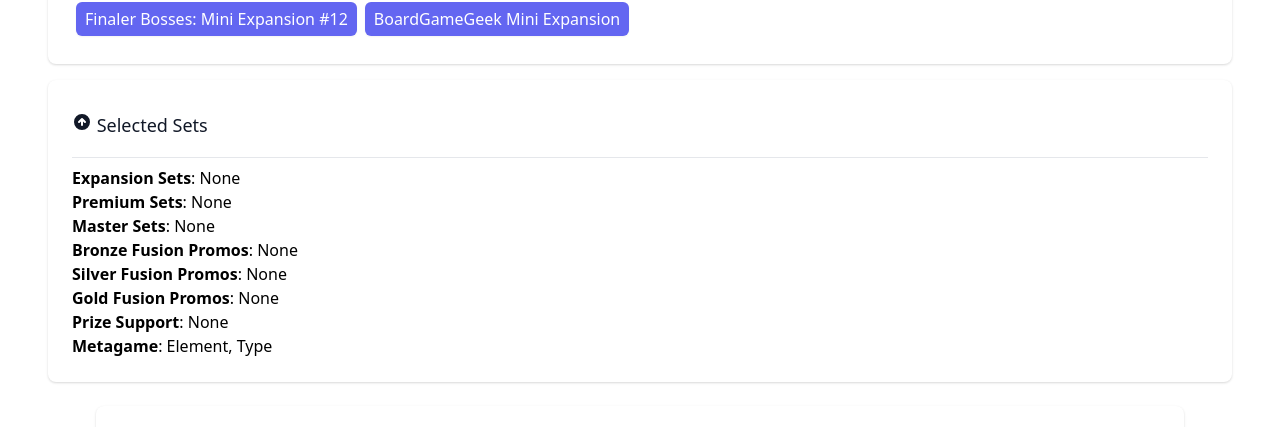
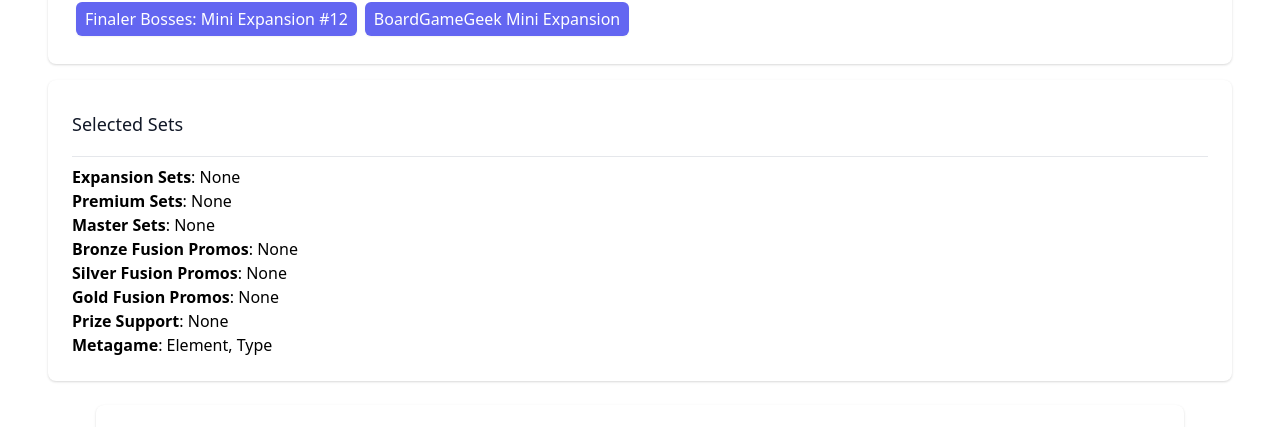
Before and after one commit to arranf/millennium-blades, a Svelte app: page / in a window 1280 px wide. Shown: the part 295-722 px from the top of the page. Built offline with nearby package versions, Linux system fonts and the light colour scheme.

Commit message:
remove: weird ability to hide the selection

```diff
--- a/src/components/ExpansionSelect.svelte
+++ b/src/components/ExpansionSelect.svelte
@@ -1,6 +1,5 @@
 <script lang="ts">
   import { createEventDispatcher } from "svelte";
-  import { scale } from "svelte/transition";
 
   import { ExpansionName } from "../types";
   import { settings } from "../store";
@@ -89,7 +88,7 @@
       </h3>
     </div>
     {#if !collapsed}
-      <div transition:scale>
+      <div>
         {#each Object.values(ExpansionName) as expansion}
           <button
             on:click={() => toggleExpansion(expansion)}
--- a/src/components/SelectedSetView.svelte
+++ b/src/components/SelectedSetView.svelte
@@ -1,44 +1,22 @@
 <script lang="ts">
-	import { scale } from 'svelte/transition';
-
-  import { DEFAULT_METAGAME_SETS } from '../constants';
   import type { SelectedSets } from "../types";
 
   export let selectedSets: SelectedSets;
-
-  let collapsed: boolean = false;
 </script>
 
 <div class="mt-4 bg-white shadow rounded-lg">
   <div class="px-4 py-5 sm:p-6">
     <div class="my-2 pb-5 border-b border-gray-200">
-            <h3 class="text-lg leading-6 font-medium text-gray-900">
-              <button on:click={() => collapsed = !collapsed}>
-                {#if collapsed}
-                  <svg xmlns="http://www.w3.org/2000/svg" class="h-5 w-5" viewBox="0 0 20 20" fill="currentColor">
-                    <path fill-rule="evenodd" d="M10 18a8 8 0 100-16 8 8 0 000 16zm1-11a1 1 0 10-2 0v3.586L7.707 9.293a1 1 0 00-1.414 1.414l3 3a1 1 0 001.414 0l3-3a1 1 0 00-1.414-1.414L11 10.586V7z" clip-rule="evenodd" />
-                  </svg>
-                {:else}
-                  <svg xmlns="http://www.w3.org/2000/svg" class="h-5 w-5" viewBox="0 0 20 20" fill="currentColor">
-                    <path fill-rule="evenodd" d="M10 18a8 8 0 100-16 8 8 0 000 16zm3.707-8.707l-3-3a1 1 0 00-1.414 0l-3 3a1 1 0 001.414 1.414L9 9.414V13a1 1 0 102 0V9.414l1.293 1.293a1 1 0 001.414-1.414z" clip-rule="evenodd" />
-                  </svg>
-                {/if}
-              </button>
-              Selected Sets
-            </h3>
-
+      <h3 class="text-lg leading-6 font-medium text-gray-900">Selected Sets</h3>
     </div>
-          {#if !collapsed}
-            <div transition:scale>
+    <div>
       <p>
-                <strong>Expansion Sets</strong>: {selectedSets.expansionPacks
-                  .length > 0
+        <strong>Expansion Sets</strong>: {selectedSets.expansionPacks.length > 0
           ? selectedSets.expansionPacks.sort().join(", ")
           : "None"}
       </p>
       <p>
-                <strong>Premium Sets</strong>: {selectedSets.premiumPacks.length >
-                0
+        <strong>Premium Sets</strong>: {selectedSets.premiumPacks.length > 0
           ? selectedSets.premiumPacks.sort().join(", ")
           : "None"}
       </p>
@@ -65,8 +43,12 @@
           : "None"}
       </p>
       <p>
-                <strong>Prize Support</strong>: {selectedSets.bronzePromoPrize.concat(selectedSets.silverPromoPrize).length > 0
-                  ? selectedSets.bronzePromoPrize.concat(selectedSets.silverPromoPrize).join(", ")
+        <strong>Prize Support</strong>: {selectedSets.bronzePromoPrize.concat(
+          selectedSets.silverPromoPrize,
+        ).length > 0
+          ? selectedSets.bronzePromoPrize
+              .concat(selectedSets.silverPromoPrize)
+              .join(", ")
           : "None"}
       </p>
 
@@ -76,6 +58,5 @@
           : "None"}
       </p>
     </div>
-          {/if}
   </div>
 </div>
```
Lines whose indentation alone changed are shown as unchanged.
